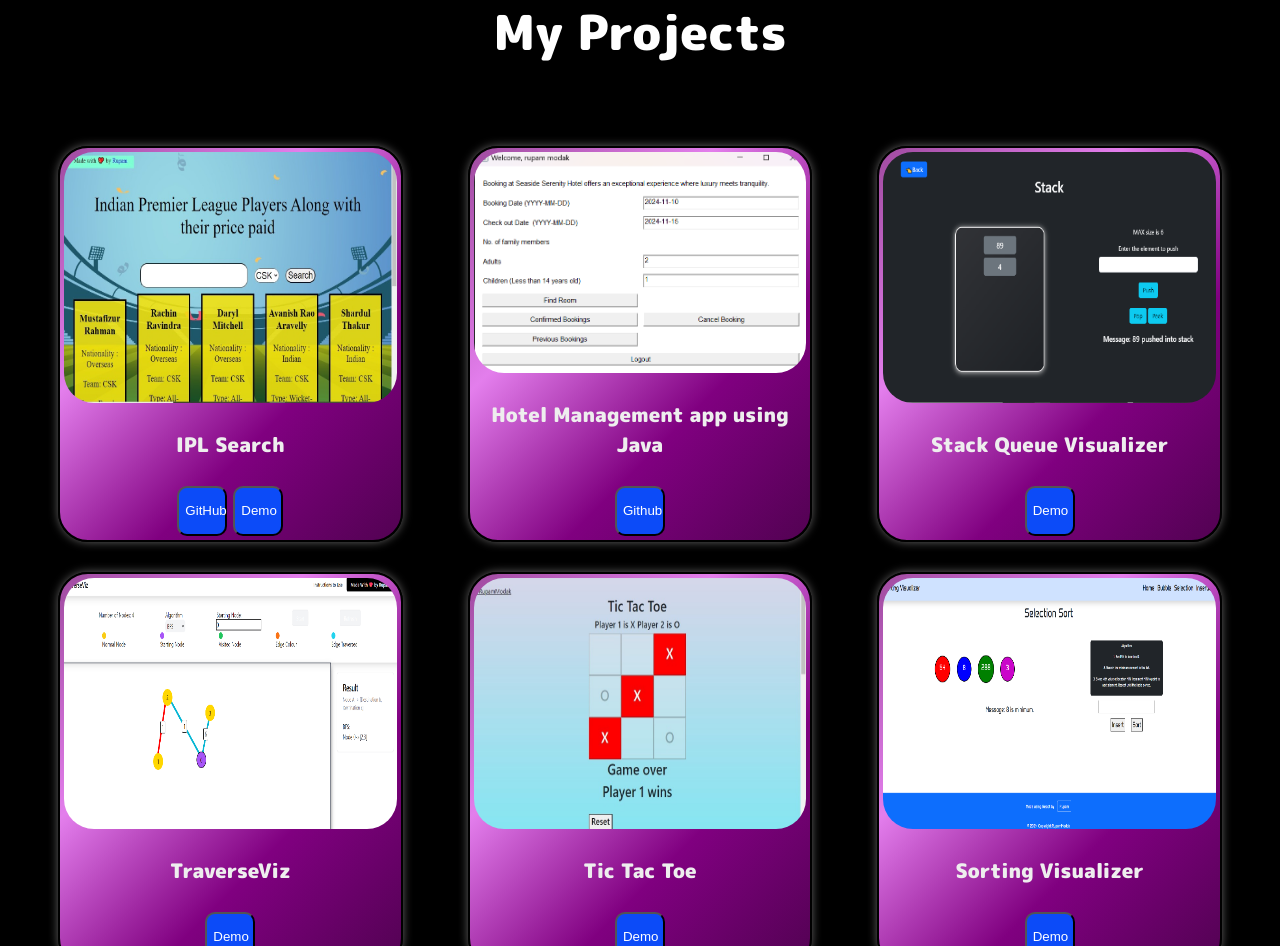
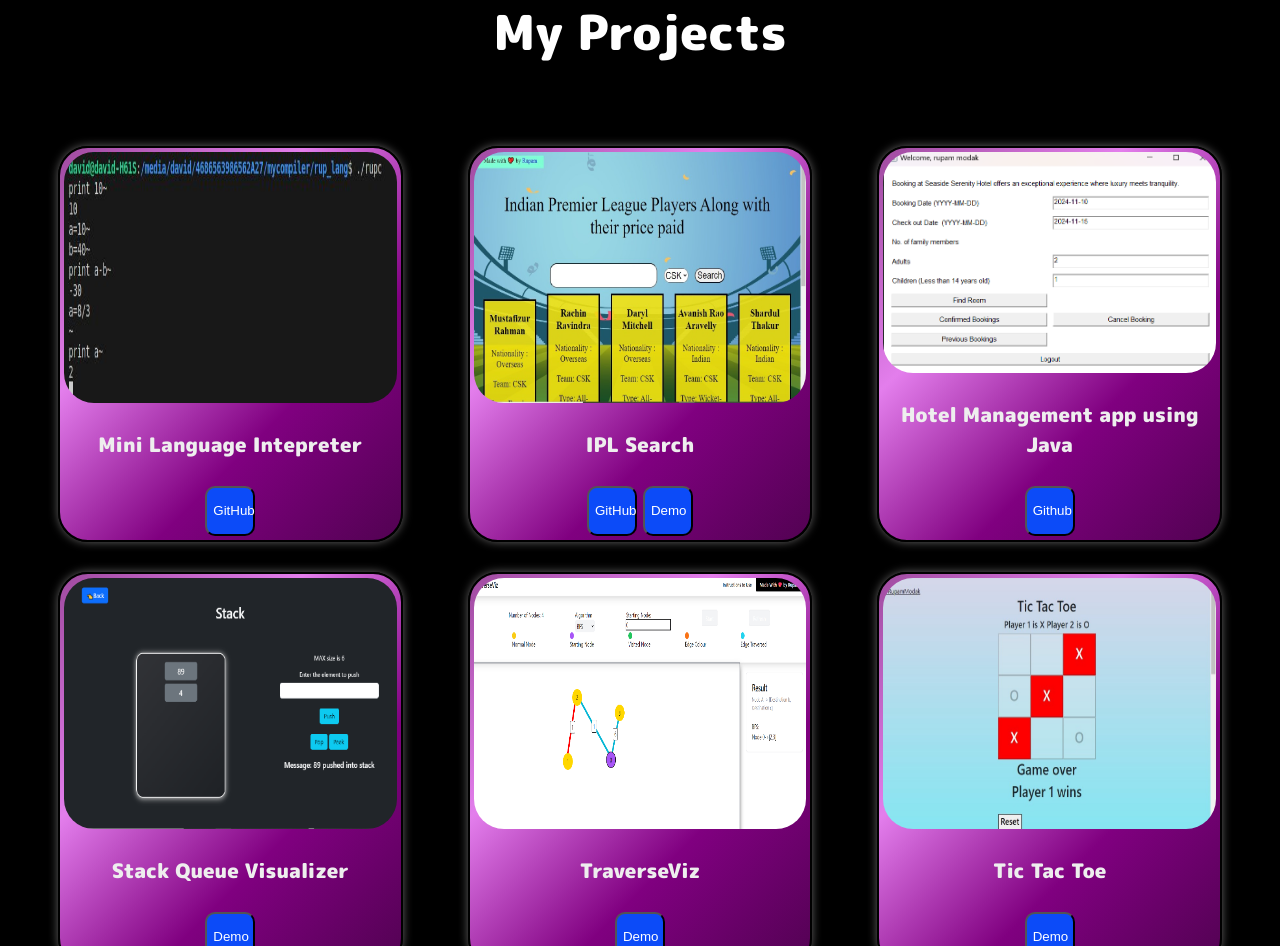
Before and after one commit to Mapur2/new_portfolio, a plain HTML site: page index.html in a window 1280 px wide. Shown: the part 2151-3097 px from the top of the page. Drawn offline with nearby package versions, Linux system fonts and the light colour scheme.

Commit message:
New Project Lex_Yacc

```diff
--- a/index.html
+++ b/index.html
@@ -155,6 +155,11 @@
             <h1 style="text-align: center;">My Projects</h1>
             <div class="proj" id="pr1">
                 <div class="links">
+                    <img src="compiler.jpg" alt="">
+                    <h4>Mini Language Intepreter</h4>
+                    <a href="https://github.com/Mapur2/lex_yacc" target="_blank"><button>GitHub</button></a>
+                </div>
+                <div class="links">
                     <img src="iplsearch.jfif" alt="">
                     <h4>IPL Search</h4>
                     <div style="display: flex; justify-content: space-evenly;">
```
Also changed, not shown: compiler.jpg (added).
